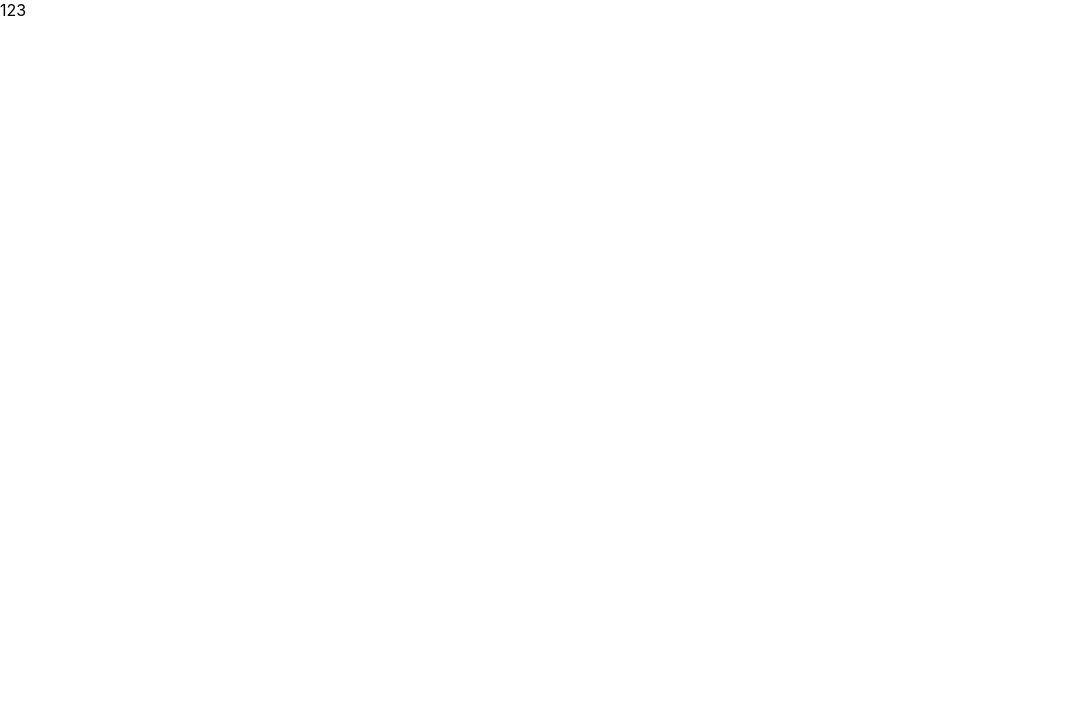
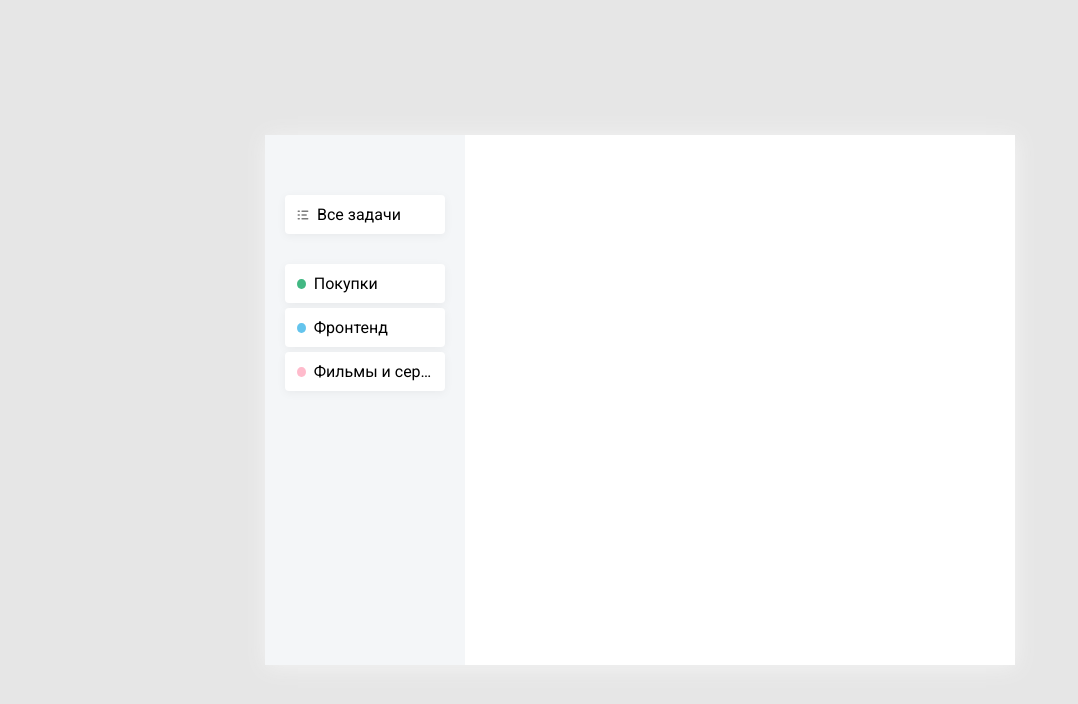
Before and after one commit to bespalowlad/keeper, a React (Create React App) app: page / in a window 1280 px wide. Shown: the top 704 px of the page, without its empty margins (0-1078 px from the left). Built offline with nearby package versions, Linux system fonts and the light colour scheme.

Commit message:
Basic layout

```diff
--- a/package.json
+++ b/package.json
@@ -6,6 +6,7 @@
     "@testing-library/jest-dom": "^4.2.4",
     "@testing-library/react": "^9.3.2",
     "@testing-library/user-event": "^7.1.2",
+    "axios": "^0.19.2",
     "node-sass": "^4.13.1",
     "react": "^16.13.1",
     "react-dom": "^16.13.1",
--- a/public/index.html
+++ b/public/index.html
@@ -1,14 +1,12 @@
 <!DOCTYPE html>
 <html lang="en">
+
 <head>
   <meta charset="utf-8" />
   <link rel="icon" href="%PUBLIC_URL%/favicon.ico" />
   <meta name="viewport" content="width=device-width, initial-scale=1" />
   <meta name="theme-color" content="#000000" />
-    <meta
-      name="description"
-      content="Web site created using create-react-app"
-    />
+  <meta name="description" content="Web site created using create-react-app" />
   <link rel="apple-touch-icon" href="%PUBLIC_URL%/logo192.png" />
   <!--
       manifest.json provides metadata used when your web app is installed on a
@@ -24,8 +22,10 @@
       work correctly both with client-side routing and a non-root public URL.
       Learn how to configure a non-root public URL by running `npm run build`.
     -->
+  <link href="https://fonts.googleapis.com/css2?family=Roboto:wght@400;500&display=swap" rel="stylesheet">
   <title>React App</title>
 </head>
+
 <body>
   <noscript>You need to enable JavaScript to run this app.</noscript>
   <div id="root"></div>
@@ -40,4 +40,5 @@
       To create a production bundle, use `npm run build` or `yarn build`.
     -->
 </body>
+
 </html>
--- a/src/App.js
+++ b/src/App.js
@@ -1,9 +1,38 @@
 import React from 'react';
+import List from './components/List/List.jsx'
 
 function App() {
   return (
-    <div className="App">
-      123
+    <div className="app">
+      <div className="todo">
+        <div className="menu">
+          <List items={[
+            {
+              icon: (
+                <svg width="14" height="12" viewBox="0 0 14 12" fill="none" xmlns="http://www.w3.org/2000/svg">
+                  <path d="M10.96 5.10001H5.74001C5.24321 5.10001 5.20001 5.50231 5.20001 6.00001C5.20001 6.49771 5.24321 6.90001 5.74001 6.90001H10.96C11.4568 6.90001 11.5 6.49771 11.5 6.00001C11.5 5.50231 11.4568 5.10001 10.96 5.10001ZM12.76 9.60001H5.74001C5.24321 9.60001 5.20001 10.0023 5.20001 10.5C5.20001 10.9977 5.24321 11.4 5.74001 11.4H12.76C13.2568 11.4 13.3 10.9977 13.3 10.5C13.3 10.0023 13.2568 9.60001 12.76 9.60001ZM5.74001 2.40001H12.76C13.2568 2.40001 13.3 1.99771 13.3 1.50001C13.3 1.00231 13.2568 0.600006 12.76 0.600006H5.74001C5.24321 0.600006 5.20001 1.00231 5.20001 1.50001C5.20001 1.99771 5.24321 2.40001 5.74001 2.40001ZM2.86001 5.10001H1.24001C0.743212 5.10001 0.700012 5.50231 0.700012 6.00001C0.700012 6.49771 0.743212 6.90001 1.24001 6.90001H2.86001C3.35681 6.90001 3.40001 6.49771 3.40001 6.00001C3.40001 5.50231 3.35681 5.10001 2.86001 5.10001ZM2.86001 9.60001H1.24001C0.743212 9.60001 0.700012 10.0023 0.700012 10.5C0.700012 10.9977 0.743212 11.4 1.24001 11.4H2.86001C3.35681 11.4 3.40001 10.9977 3.40001 10.5C3.40001 10.0023 3.35681 9.60001 2.86001 9.60001ZM2.86001 0.600006H1.24001C0.743212 0.600006 0.700012 1.00231 0.700012 1.50001C0.700012 1.99771 0.743212 2.40001 1.24001 2.40001H2.86001C3.35681 2.40001 3.40001 1.99771 3.40001 1.50001C3.40001 1.00231 3.35681 0.600006 2.86001 0.600006Z" fill="#7C7C7C" />
+                </svg>
+              ),
+              text: 'Все задачи'
+            }
+          ]} />
+          <List items={[
+            {
+              color: 'green',
+              text: 'Покупки'
+            },
+            {
+              color: 'blue',
+              text: 'Фронтенд'
+            },
+            {
+              color: 'pink',
+              text: 'Фильмы и сериалы'
+            }
+          ]} />
+        </div>
+        <div className="tasks"></div>
+      </div>
     </div>
   );
 }
--- /dev/null
+++ b/src/components/List/List.jsx
@@ -0,0 +1,18 @@
+import React from 'react';
+import './List.scss'
+
+const List = (props) => (
+    <ul className="list">
+        {props.items.map((item, index) => (
+            <li className="active" key={index}>
+                {item.icon ?
+                    item.icon :
+                    <span className={`badge badge-${item.color}`}></span>
+                }
+                <p>{item.text}</p>
+            </li>
+        ))}
+    </ul>
+)
+
+export default List
--- /dev/null
+++ b/src/components/List/List.scss
@@ -0,0 +1,49 @@
+.list {
+    margin-bottom: 30px;
+
+    li {
+        display: flex;
+        align-items: center;
+        transition: .3s box-shadow ease, .3s background-color;
+        margin-bottom: 5px;
+        cursor: pointer;
+    }
+
+    .active {
+        padding: 10px 12px;
+        background-color: white;
+        box-shadow: 0px 2px 10px rgba(0, 0, 0, 0.05);
+        border-radius: 4px;
+    }
+
+    .badge {
+        width: 10px;
+        height: 10px;
+        border-radius: 50%;
+        display: block;
+
+        &-green {
+            background-color: #42B883;
+        }
+
+        &-blue {
+            background-color: #64C4ED;
+        }
+
+        &-pink {
+            background-color: #FFBBCC;
+        }
+
+        &-gray {
+            background-color: #C9D1D3;
+        }
+    }
+
+    p {
+        margin-left: 8px;
+        width: 100%;
+        white-space: nowrap;
+        overflow: hidden;
+        text-overflow: ellipsis;
+    }
+}
--- a/src/index.scss
+++ b/src/index.scss
@@ -1,13 +1,31 @@
-body {
+* {
   margin: 0;
-  font-family: -apple-system, BlinkMacSystemFont, 'Segoe UI', 'Roboto', 'Oxygen',
-    'Ubuntu', 'Cantarell', 'Fira Sans', 'Droid Sans', 'Helvetica Neue',
-    sans-serif;
-  -webkit-font-smoothing: antialiased;
-  -moz-osx-font-smoothing: grayscale;
+  padding: 0;
+  list-style: none;
+  text-decoration: none;
+  font-family: 'Roboto', sans-serif;
 }
 
-code {
-  font-family: source-code-pro, Menlo, Monaco, Consolas, 'Courier New',
-    monospace;
+.app {
+  width: 100vw;
+  height: 100vh;
+  display: flex;
+  align-items: center;
+  justify-content: center;
+  background-color: #c1c1c166;
 }
+
+.todo {
+  width: 750px;
+  height: 530px;
+  background-color: white;
+  box-shadow: 1px 2px 20px #f3f3f3;
+}
+
+.menu {
+  background-color: #f4f6f8;
+  width: 200px;
+  height: 100%;
+  padding: 60px 20px;
+  box-sizing: border-box;
+}
```
Also changed, not shown: src/assets/images/icon-list.svg (added), 1 other file (tests, documents, lock files or other folders). Lines whose indentation alone changed are shown as unchanged.
